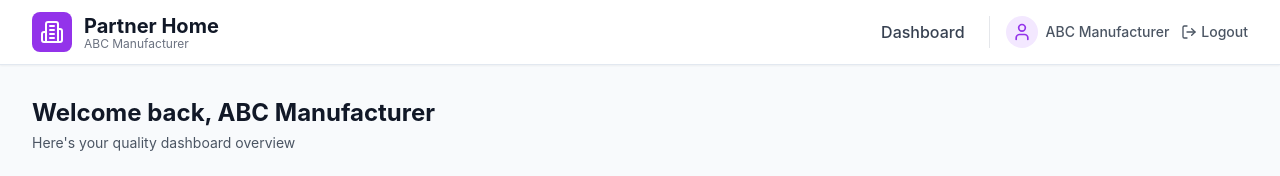
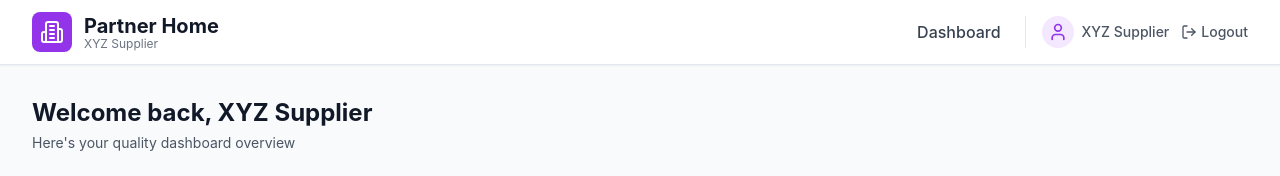
Before and after one commit to vikas434/ph-incident-hub, a Next.js app: page / in a window 1280 px wide. Shown: the top 176 px of the page. Built offline with nearby package versions, Linux system fonts and the light colour scheme; no server answers; sample sign-in values are in the browser's storage.

Commit message:
Change all instances of 'ABC Manufacturer' to 'XYZ Supplier'

```diff
--- a/app/layout.tsx
+++ b/app/layout.tsx
@@ -4,7 +4,7 @@ import NavigationBar from "@/components/NavigationBar";
 import { ToastProvider } from "@/components/ui/Toast";
 
 export const metadata: Metadata = {
-  title: "Partner Home - ABC Manufacturer",
+  title: "Partner Home - XYZ Supplier",
   description: "Supplier portal for managing incident photos and product quality",
 };
 
--- a/app/login/page.tsx
+++ b/app/login/page.tsx
@@ -26,7 +26,7 @@ export default function LoginPage() {
       // Store authentication state
       localStorage.setItem("supplier_authenticated", "true");
       localStorage.setItem("supplier_email", email);
-      localStorage.setItem("supplier_name", "ABC Manufacturer");
+      localStorage.setItem("supplier_name", "XYZ Supplier");
 
       // Redirect to dashboard
       router.push("/");
--- a/app/page.tsx
+++ b/app/page.tsx
@@ -8,13 +8,13 @@ import HighRiskTable from "@/components/dashboard/HighRiskTable";
 
 export default function Dashboard() {
   const router = useRouter();
-  const [supplierName, setSupplierName] = useState("ABC Manufacturer");
+  const [supplierName, setSupplierName] = useState("XYZ Supplier");
 
   useEffect(() => {
     if (!isAuthenticated()) {
       router.push("/login");
     } else {
-      setSupplierName(getSupplierName() || "ABC Manufacturer");
+      setSupplierName(getSupplierName() || "XYZ Supplier");
     }
   }, [router]);
 
--- a/components/NavigationBar.tsx
+++ b/components/NavigationBar.tsx
@@ -10,13 +10,13 @@ export default function NavigationBar() {
   const router = useRouter();
   const pathname = usePathname();
   const [authenticated, setAuthenticated] = useState(false);
-  const [supplierName, setSupplierName] = useState("ABC Manufacturer");
+  const [supplierName, setSupplierName] = useState("XYZ Supplier");
 
   // Always call hooks in the same order - no conditional returns before hooks
   useEffect(() => {
     const authStatus = isAuthenticated();
     setAuthenticated(authStatus);
-    setSupplierName(getSupplierName() || "ABC Manufacturer");
+    setSupplierName(getSupplierName() || "XYZ Supplier");
 
     // Redirect to login if not authenticated (but not if already on login page)
     if (!authStatus && pathname !== "/login") {
--- a/lib/auth.ts
+++ b/lib/auth.ts
@@ -13,7 +13,7 @@ export function getSupplierEmail(): string | null {
 
 export function getSupplierName(): string | null {
   if (typeof window === "undefined") return null;
-  return localStorage.getItem("supplier_name") || "ABC Manufacturer";
+  return localStorage.getItem("supplier_name") || "XYZ Supplier";
 }
 
 export function logout(): void {
--- a/lib/dataTransformer.ts
+++ b/lib/dataTransformer.ts
@@ -228,7 +228,7 @@ export function transformProductGroupToSKU(
     id: group.productID,
     sku: group.productID,
     name: group.wayfairSKU || `Product ${group.productID}`,
-    manufacturer: 'ABC Manufacturer', // Hardcoded as per user request
+    manufacturer: 'XYZ Supplier', // Hardcoded as per user request
     thumbnail: getThumbnail(imageURLs),
     isCritical,
     photoVolume: imageURLs.length,
```
